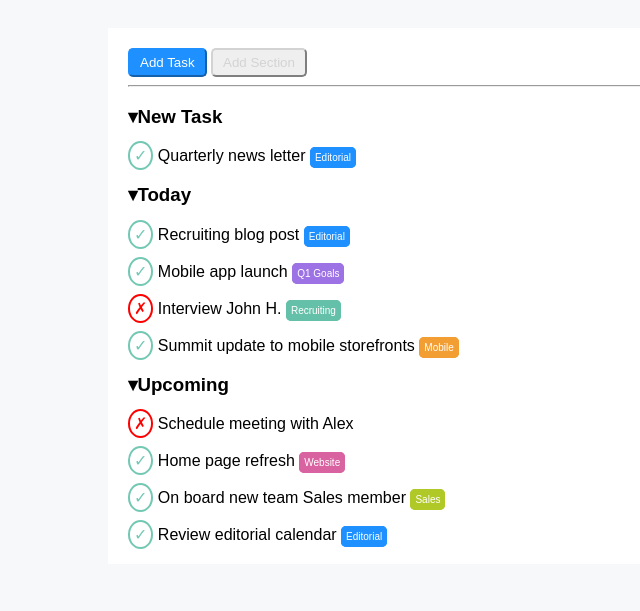
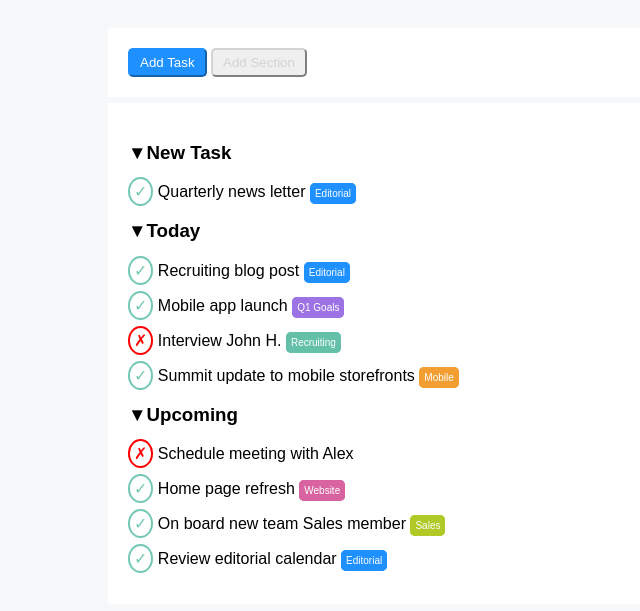
Before and after one commit to angelostori/html-css-toboolist, a plain HTML site: page index.html in a window 1280 px wide. Shown: the part 57-668 px from the top of the page, without its empty margins (0-640 px from the left). Drawn offline with Linux system fonts and the light colour scheme.

Commit message:
Fix elements like suggest by Giuliano

```diff
--- a/css/style.css
+++ b/css/style.css
@@ -18,12 +18,17 @@ h1{
     margin: 0;
     font-size: 3rem;
 }
+
 /*main*/
 main{
     padding: 20px;
     background-color: white;
     width: 80%;
     margin: 30px auto;
+}
+
+.button_box{
+    margin-bottom: -1.5rem;
 }
 
 .button{
--- a/index.html
+++ b/index.html
@@ -18,67 +18,74 @@
 
     </header>
 
-    <main>
+    <main class="button_box">
         <div>
             <button id="task" class="button">Add Task</button>
             <button id="section" class="button">Add Section</button>
         </div>
-         <hr>
+    </main>
+    <main>
 
         <div class="container">
-            <h3>▾New Task</h3>
+            <h3>&#9660;New Task</h3>
             <span class="check">&check;</span>
             Quarterly news letter
             <span class="editorial">Editorial</span>
         </div>
 
         <div class="container">
-            <h3>▾Today</h3>
+            <h3>&#9660;Today</h3>
+            <p>
             <span class="check">&check;</span>
             Recruiting blog post
             <span class="editorial">Editorial</span>
-            <br>
-            <span></span>
-            <br>
+            </p>
+
+
+            <p>
             <span class="check">&check;</span>
             Mobile app launch
             <span class="goals">Q1 Goals</span>
-            <br>
-            <span></span>
-            <br>
+            </p>
+
+            <p>
             <span class="cross">&cross;</span>
             Interview John H.
             <span class="recruiting">Recruiting</span>
-            <br>
-            <span></span>
-            <br>
+            </p>
+
+            <p>
             <span class="check">&check;</span>
             Summit update to mobile storefronts
             <span class="mobile">Mobile</span>
+            </p>
         </div>
 
         <div class="container">
-            <h3>▾Upcoming</h3>
+            <h3>&#9660;Upcoming</h3>
+
+            <p>
             <span class="cross">&cross;</span>
             Schedule meeting with Alex
-            <br>
-            <span></span>
-            <br>
+            </p>
+
+            <p>
             <span class="check">&check;</span>
             Home page refresh
             <span class="website">Website</span>
-            <br>
-            <span></span>
-            <br>
+            </p>
+
+            <p>
             <span class="check">&check;</span>
             On board new team Sales member
             <span class="sales">Sales</span>
-            <br>
-            <span></span>
-            <br>
+            </p>
+
+            <p>
             <span class="check">&check;</span>
             Review editorial calendar
             <span class="editorial">Editorial</span>
+            </p>
         </div>
 
     </main>
```
